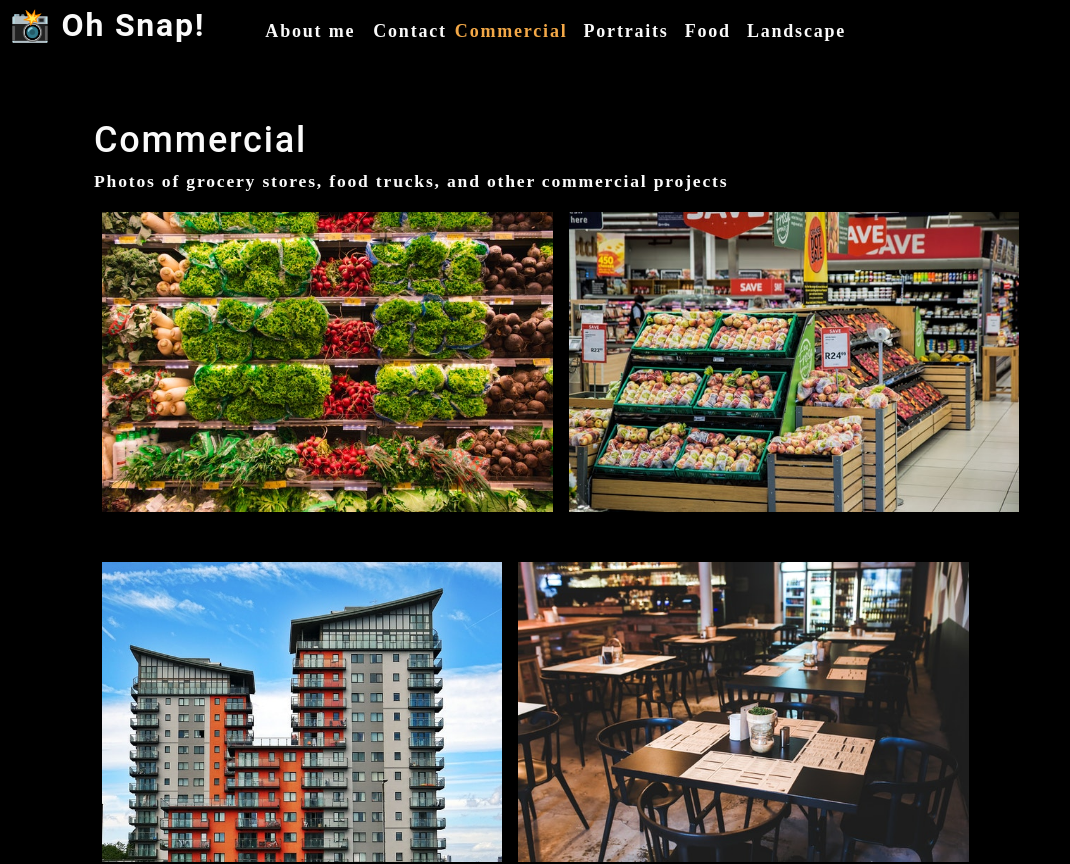
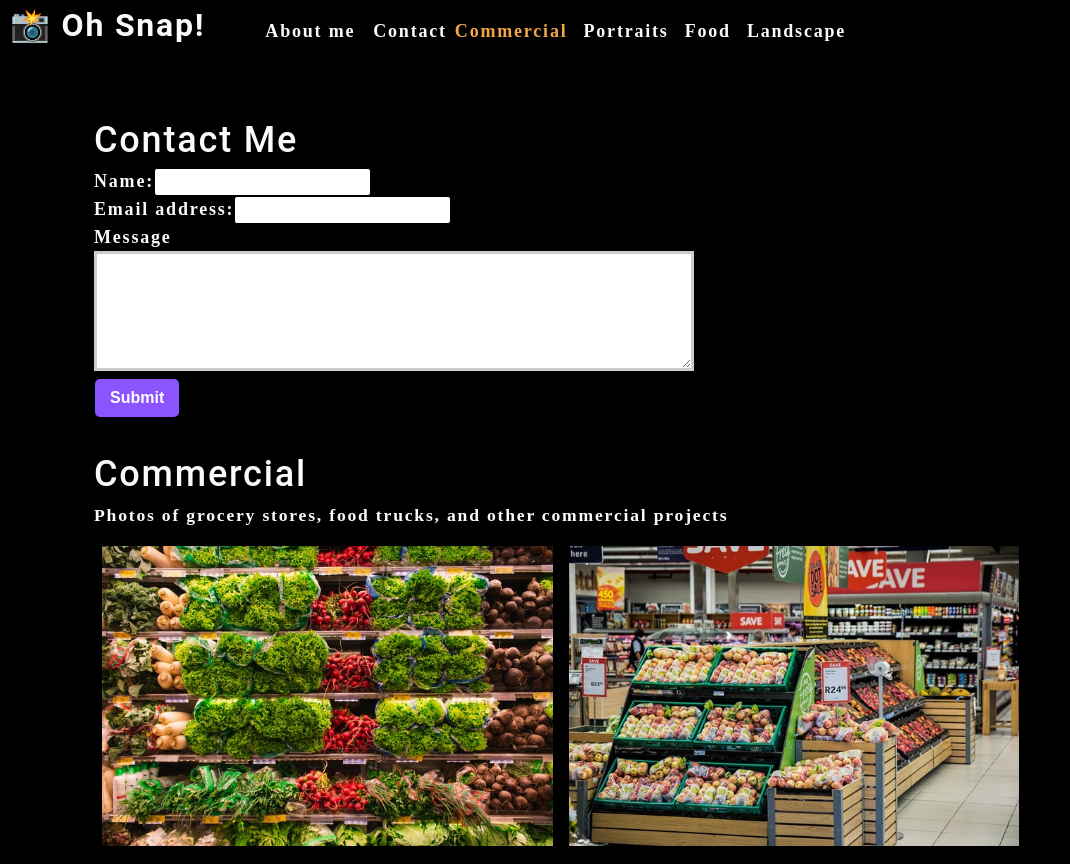
Before and after one commit to DianeTritchler/photo-port, a React (Create React App) app: page / in a window 1280 px wide. Shown: the top 864 px of the page, without its empty margins (0-1070 px from the left). Built offline with nearby package versions, Linux system fonts and the light colour scheme.

Commit message:
Contact Form

```diff
--- a/src/App.js
+++ b/src/App.js
@@ -2,6 +2,7 @@ import React, { useState } from 'react';
 import About from './components/About';
 import Nav from './components/Nav';
 import Gallery from './components/Gallery';
+import ContactForm from './components/Contact';
 import './App.css';
 
 function App() {
@@ -34,9 +35,12 @@ function App() {
         currentCategory={currentCategory}
       ></Nav>
       <main>
+        <ContactForm></ContactForm>
         <Gallery
-          currentCategory={currentCategory}></Gallery>
+          currentCategory={currentCategory}>
+        </Gallery>
         <About></About>
+
       </main>
     </div>
   );
--- /dev/null
+++ b/src/components/Contact/index.js
@@ -0,0 +1,45 @@
+import React, { useState } from "react";
+
+function ContactForm() {
+    const [formState, setFormState] = useState({ name: '', email: '', message: '' });
+    const { name, email, message } = formState;
+
+    function handleChange(e) {
+        setFormState({ ...formState, [e.target.name]: e.target.value });
+    }
+
+    function handleSubmit(e) {
+        e.preventDefault();
+        console.log(formState); // Handle Form Data (Backend)
+    }
+
+    return (
+        <section>
+            <h1>Contact Me</h1>
+            <form id="contact-form" onSubmit={handleSubmit}>
+                {/* Name Input */}
+                <div>
+                    <label htmlFor="name">Name:</label>
+                    <input type="text" name="name" defaultValue={name} onChange={handleChange} />
+                </div>
+
+                {/* Email Input */}
+                <div>
+                    <label htmlFor="email">Email address:</label>
+                    <input type="email" name="email" defaultValue={email} onChange={handleChange} />
+                </div>
+
+                {/* Message Text Area */}
+                <div>
+                    <label htmlFor="message">Message</label>
+                    <textarea name="message" rows="5" defaultValue={message} onChange={handleChange} />
+                </div>
+
+                {/* Submit Button */}
+                <button type="submit">Submit</button>
+            </form>
+        </section>
+    );
+}
+
+export default ContactForm;
```
